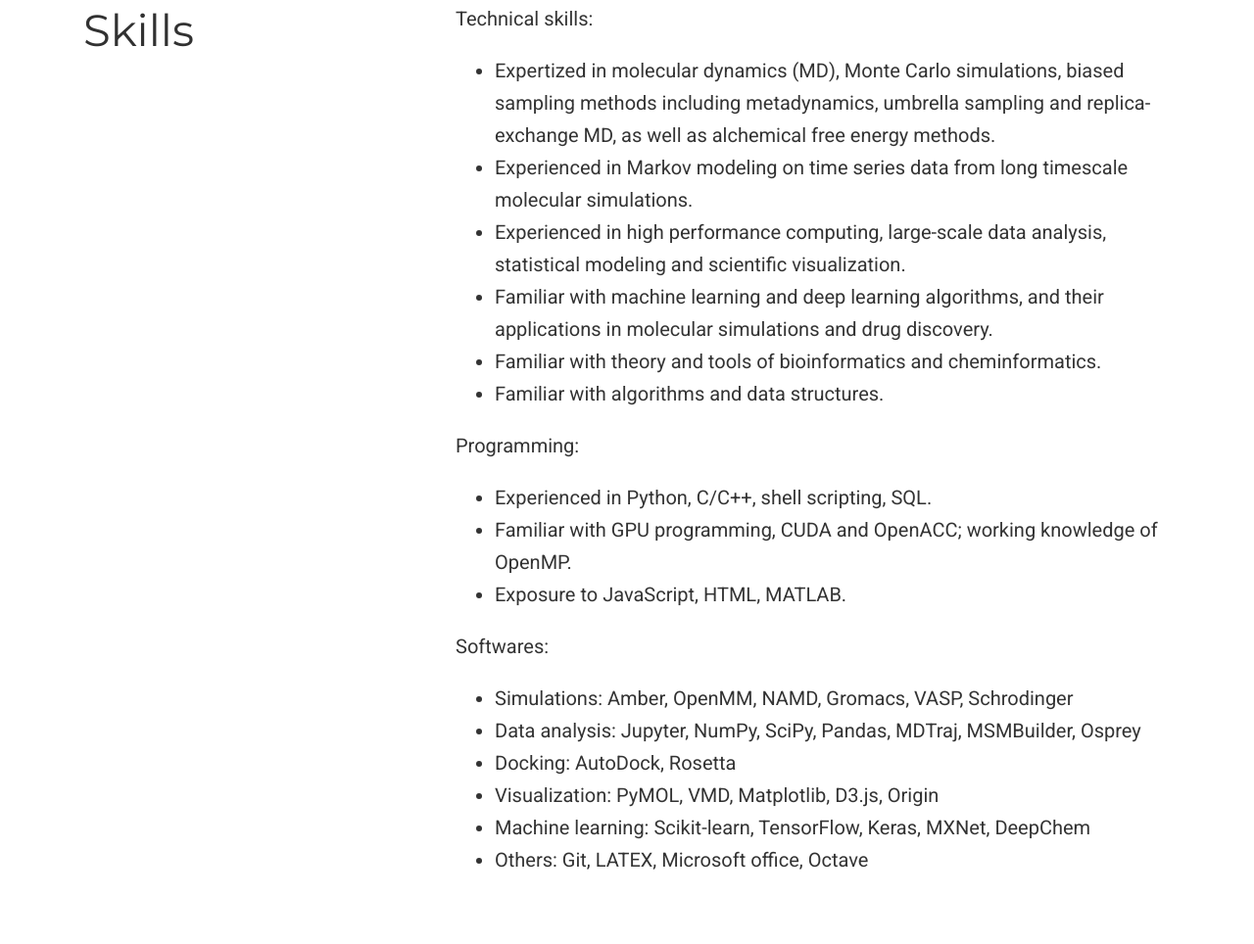
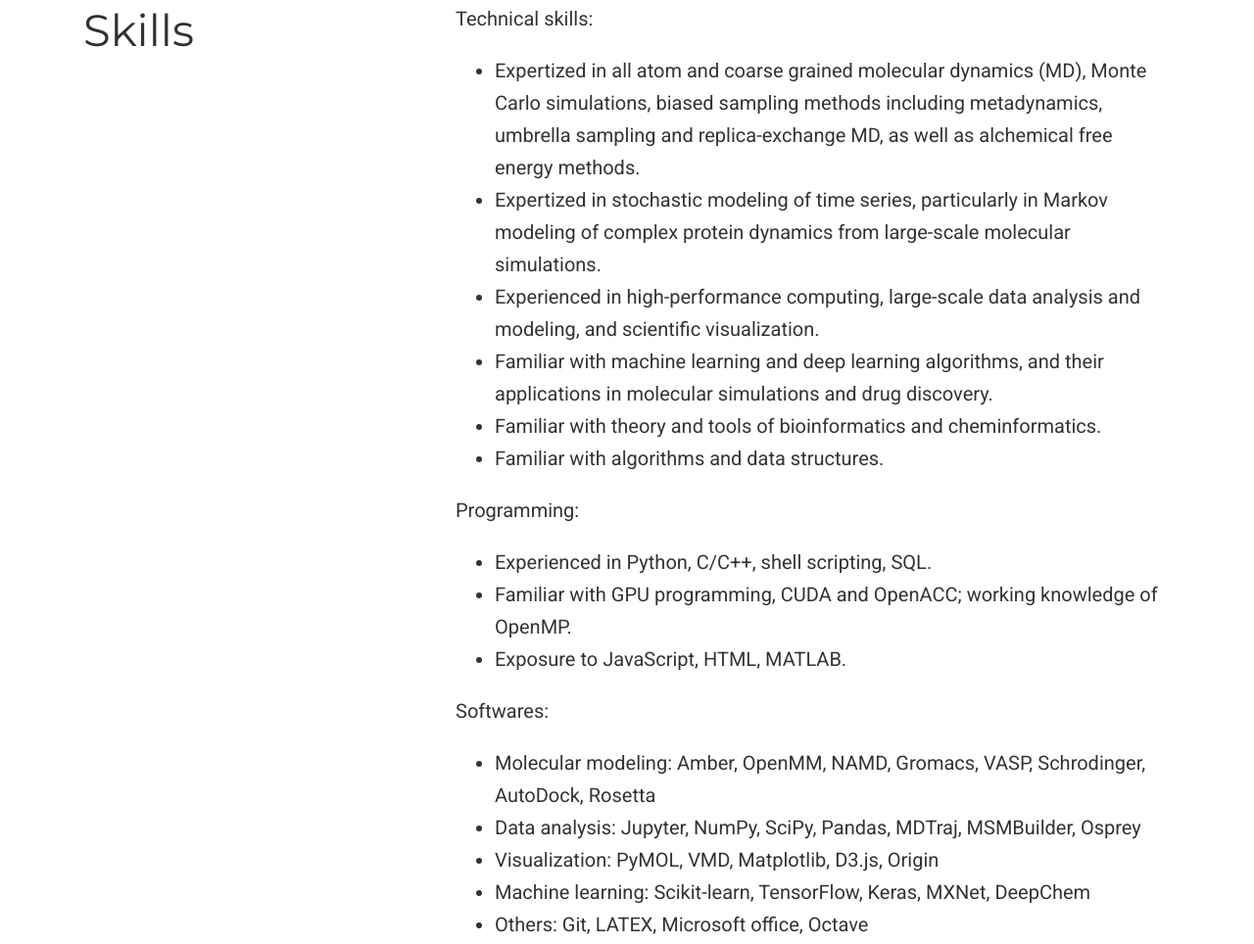
Before and after one commit to chuankaizhao/chuankaizhao.github.io, a plain HTML site: page index.html in a window 1280 px wide. Shown: the part 2821-3785 px from the top of the page at 98% size. Drawn offline with nearby package versions, Linux system fonts and the light colour scheme; some icons are missing.

Commit message:
update personal website

```diff
--- a/home/index.xml
+++ b/home/index.xml
@@ -47,7 +47,7 @@ My research is mainly focused on combining principles and theory of machine lear
 
       <guid>http://chuankaizhao.github.io/home/skills/</guid>
       <description>Technical skills:
- Expertized in molecular dynamics (MD), Monte Carlo simulations, biased sampling methods including metadynamics, umbrella sampling and replica-exchange MD, as well as alchemical free energy methods. Experienced in Markov modeling on time series data from long timescale molecular simulations. Experienced in high performance computing, large-scale data analysis, statistical modeling and scientific visualization. Familiar with machine learning and deep learning algorithms, and their applications in molecular simulations and drug discovery.</description>
+ Expertized in all atom and coarse grained molecular dynamics (MD), Monte Carlo simulations, biased sampling methods including metadynamics, umbrella sampling and replica-exchange MD, as well as alchemical free energy methods. Expertized in stochastic modeling of time series, particularly in Markov modeling of complex protein dynamics from large-scale molecular simulations. Experienced in high-performance computing, large-scale data analysis and modeling, and scientific visualization. Familiar with machine learning and deep learning algorithms, and their applications in molecular simulations and drug discovery.</description>
     </item>
 
     <item>
--- a/index.html
+++ b/index.html
@@ -822,9 +822,9 @@
     <p>Technical skills:</p>
 
 <ul>
-<li>Expertized in molecular dynamics (MD),  Monte Carlo simulations, biased sampling methods including metadynamics, umbrella sampling and replica-exchange MD, as well as alchemical free energy methods.</li>
-<li>Experienced in Markov modeling on time series data from long timescale molecular simulations.</li>
-<li>Experienced in high performance computing, large-scale data analysis, statistical modeling and scientific visualization.</li>
+<li>Expertized in all atom and coarse grained molecular dynamics (MD),  Monte Carlo simulations, biased sampling methods including metadynamics, umbrella sampling and replica-exchange MD, as well as alchemical free energy methods.</li>
+<li>Expertized in stochastic modeling of time series, particularly in Markov modeling of complex protein dynamics from large-scale molecular simulations.</li>
+<li>Experienced in high-performance computing, large-scale data analysis and modeling, and scientific visualization.</li>
 <li>Familiar with machine learning and deep learning algorithms, and their applications in molecular simulations and drug discovery.</li>
 <li>Familiar with theory and tools of bioinformatics and cheminformatics.</li>
 <li>Familiar with algorithms and data structures.</li>
@@ -841,9 +841,8 @@
 <p>Softwares:</p>
 
 <ul>
-<li>Simulations: Amber, OpenMM, NAMD, Gromacs, VASP, Schrodinger</li>
+<li>Molecular modeling: Amber, OpenMM, NAMD, Gromacs, VASP, Schrodinger, AutoDock, Rosetta</li>
 <li>Data analysis: Jupyter, NumPy, SciPy, Pandas, MDTraj, MSMBuilder, Osprey</li>
-<li>Docking: AutoDock, Rosetta</li>
 <li>Visualization: PyMOL, VMD, Matplotlib, D3.js, Origin</li>
 <li>Machine learning: Scikit-learn, TensorFlow, Keras, MXNet, DeepChem</li>
 <li>Others: Git, LATEX, Microsoft office, Octave</li>
```
